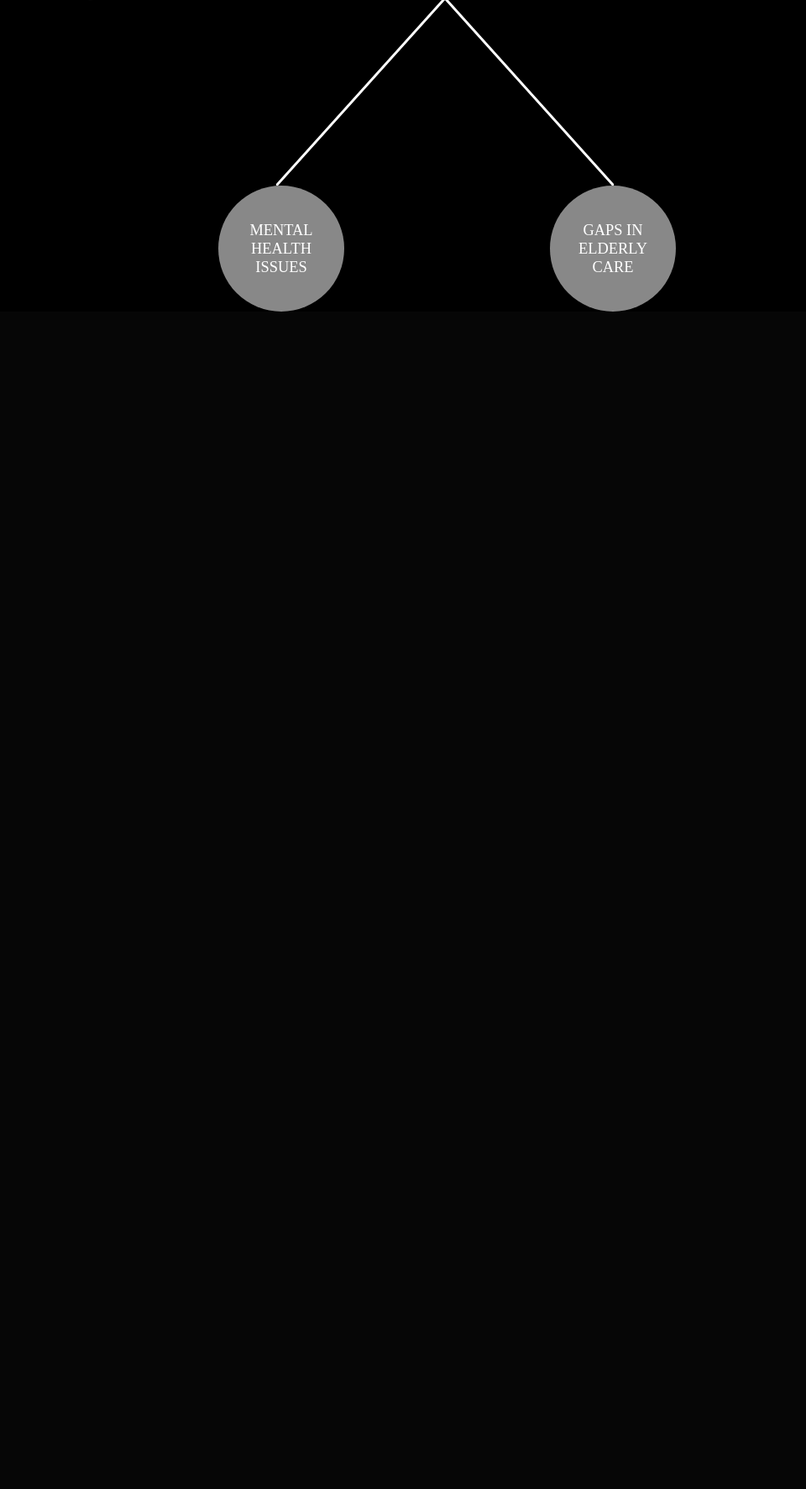
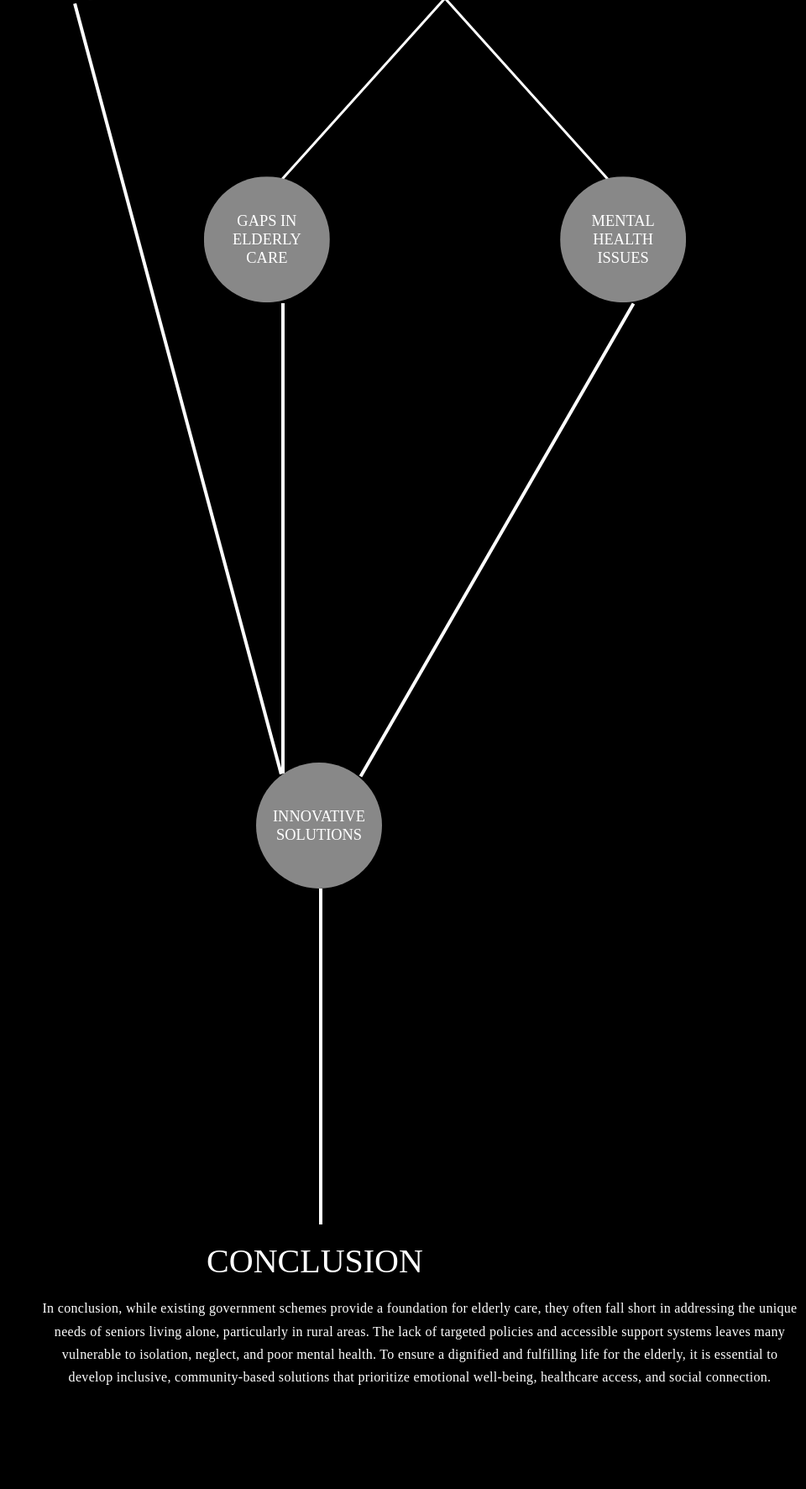
Before and after one commit to prav1111/Elderly-people-therapy, a Python web app: template Templates/home.html in a window 1280 px wide. Shown: the part 2841-4614 px from the top of the page at 84% size, without its empty margins (320-1280 px from the left). Before the commit the page ends 3212 px from the top, so only its background shows below. Run offline with Jinja, Linux system fonts and the light colour scheme; the template is opened without the code that fills it, so the values that code supplies are empty.

Commit message:
nearly done

```diff
--- a/Templates/home.html
+++ b/Templates/home.html
@@ -37,19 +37,32 @@
         centers.
       </p>
       <div class="button-container">
-        <button class="content-button learn-more">Learn More</button>
+        <button class="content-button learn-more" id="learn-more-btn">
+          Learn More
+        </button>
         <button class="content-button solution">The Solution</button>
       </div>
-      <div class="challenge-section">
+      <img
+        src="Elder guy smiling.png"
+        alt="Elderly Guy Smiling"
+        class="gpt-image-right"
+      />
+      <div class="challenge-section" id="challenge-section">
         <h2 class="challenge-title">Challenge Of Elderly Care In India</h2>
         <div class="problem-label">The Problem</div>
         <div class="info-note">
-          <em>(click the spheres for more information)</em>
+          <em>(click the circles for more information)</em>
         </div>
         <div class="v-lines">
           <div class="v-circle left">
             <div class="sphere-text">INDIAS INCREASING ELDERLY POPULATION</div>
           </div>
+          <div class="vertical-line vertical-line-india"></div>
+          <img
+            src="ChatGPT Image May 14, 2025, 08_59_12 PM.png"
+            alt="ChatGPT"
+            class="gpt-image-left"
+          />
           <div class="v-circle right">
             <div class="sphere-text">SOCIAL ISOLATION AND LONELINESS</div>
           </div>
@@ -57,10 +70,16 @@
             <div class="v-circle branch left">
               <div class="sphere-text">MENTAL HEALTH ISSUES</div>
             </div>
+            <div class="vertical-line vertical-line-left"></div>
             <div class="v-circle branch right">
               <div class="sphere-text">GAPS IN ELDERLY CARE</div>
             </div>
+            <div class="vertical-line vertical-line-right"></div>
           </div>
+          <div class="v-circle end-circle">
+            <div class="sphere-text">INNOVATIVE SOLUTIONS</div>
+          </div>
+          <div class="vertical-line vertical-line-innovative"></div>
         </div>
       </div>
     </div>
@@ -146,6 +165,38 @@
       </div>
     </div>
 
+    <div class="popup-overlay" id="popupOverlayInnovative"></div>
+    <div class="popup" id="innovativePopup">
+      <button class="popup-close" id="popupCloseInnovative">&times;</button>
+      <div class="popup-content">
+        <div class="popup-text">
+          These challenges highlight the urgent need for innovative solutions to
+          support the emotional and psychological well-being of the elderly. One
+          promising approach is the implementation of AI-driven conversational
+          agents, which can provide seniors with a sense of companionship and
+          daily engagement. These virtual assistants can offer meaningful
+          conversation, reminders, mental exercises, and even detect early signs
+          of emotional distress. For older adults living alone or in old age
+          homes—especially in rural or under-resourced areas—such technology
+          could significantly reduce feelings of loneliness and isolation,
+          ultimately enhancing their mental health and overall quality of life.
+        </div>
+      </div>
+    </div>
+
+    <div class="vertical-line vertical-line-innovative"></div>
+    <h2 class="conclusion-header">CONCLUSION</h2>
+    <p class="conclusion-text">
+      In conclusion, while existing government schemes provide a foundation for
+      elderly care, they often fall short in addressing the unique needs of
+      seniors living alone, particularly in rural areas. The lack of targeted
+      policies and accessible support systems leaves many vulnerable to
+      isolation, neglect, and poor mental health. To ensure a dignified and
+      fulfilling life for the elderly, it is essential to develop inclusive,
+      community-based solutions that prioritize emotional well-being, healthcare
+      access, and social connection.
+    </p>
+
     <canvas id="bgCanvas"></canvas>
     <script src="particles.js"></script>
     <script src="scroll-animation.js"></script>
--- a/Templates/particles.js
+++ b/Templates/particles.js
@@ -38,7 +38,7 @@
         // Reset to a random position within the canvas
         this.x = Math.random() * canvas.width;
         this.y = Math.random() * canvas.height;
-        this.size = Math.random() * 3 + 1;
+        this.size = Math.random() * 0.5+1;
         this.speedX = Math.random() * 2 - 1;
         this.speedY = Math.random() * 2 - 1;
         this.opacity = Math.random() * 0.5 + 0.2;
--- a/Templates/scroll-animation.js
+++ b/Templates/scroll-animation.js
@@ -80,4 +80,37 @@
       overlayGaps.classList.remove('show');
     });
   }
+
+  // Innovative Solutions end-circle popup
+  const innovativeCircle = document.querySelector('.v-circle.end-circle');
+  const innovativePopup = document.getElementById('innovativePopup');
+  const overlayInnovative = document.getElementById('popupOverlayInnovative');
+  const closeBtnInnovative = document.getElementById('popupCloseInnovative');
+
+  if (innovativeCircle && innovativePopup && overlayInnovative && closeBtnInnovative) {
+    innovativeCircle.addEventListener('click', function(e) {
+      innovativePopup.classList.add('show');
+      overlayInnovative.classList.add('show');
+    });
+    closeBtnInnovative.addEventListener('click', function() {
+      innovativePopup.classList.remove('show');
+      overlayInnovative.classList.remove('show');
+    });
+    overlayInnovative.addEventListener('click', function() {
+      innovativePopup.classList.remove('show');
+      overlayInnovative.classList.remove('show');
+    });
+  }
+
+  // Smooth scroll with offset for Learn More button
+  const learnMoreBtn = document.getElementById('learn-more-btn');
+  if (learnMoreBtn) {
+    learnMoreBtn.addEventListener('click', function(e) {
+      e.preventDefault();
+      const target = document.getElementById('challenge-section');
+      const yOffset = 550;//ased negative value for more space above
+      const y = target.getBoundingClientRect().top + window.pageYOffset + yOffset;
+      window.scrollTo({ top: y, behavior: 'smooth' });
+    });
+  }
 });
--- a/Templates/styles.css
+++ b/Templates/styles.css
@@ -257,25 +257,6 @@
     transform: translateX(-50%) rotate(45deg) translateY(300px) rotate(-45deg);
 }
 
-.v-lines-branch {
-    position: relative;
-    width: 300px;
-    height: 300px;
-    margin: 0 auto;
-}
-.v-circle.branch.left {
-    position: absolute;
-    left: -120px;
-    top: 223px;
-    transform: none;
-}
-.v-circle.branch.right {
-    position: absolute;
-    left: 275px;
-    top: 223px;
-    transform: none;
-}
-
 .v-circle.branch.left, .v-circle.branch.right {
     pointer-events: auto;
 }
@@ -417,3 +398,97 @@
     left: 50%;
     transform: translateX(-50%) rotate(42deg);
 }
+
+.vertical-line {
+    position: absolute;
+    width: 4px;
+    height: 120px;
+    background: #fff;
+    z-index: 1;
+}
+
+.vertical-line-left {
+    left: -45px;
+    top: 363px;
+    height: 560px;
+}
+
+.vertical-line-right {
+    left: 210px;
+    top: 320px;
+    transform:rotate(30deg);
+    height:650px;
+}
+
+.v-circle.end-circle {
+    position: absolute;
+    width: 150px;
+    height: 150px;
+    background: #888;
+    border-radius: 50%;
+    top:1270px;
+    z-index: 2;
+    left:135px;
+}
+
+.vertical-line-innovative {
+    position: absolute;
+    width: 4px;
+    height: 400px;
+    background: #fff;
+    z-index: 1;
+    left: 210px;
+    top: 1420px;
+}
+
+.vertical-line-india {
+    position: absolute;
+    width: 4px;
+    height:950px;
+    background: #fff;
+    z-index: 1;
+    left: 40px;
+    top: 350px;
+    transform:rotate(-15deg);
+}
+
+.conclusion-header {
+    color: #fff;
+    text-align: center;
+    font-size: 2.5rem;
+    margin-top:1500px;
+    margin-left:110px;
+    font-family: "Times New Roman", sans-serif;
+
+    font-weight: normal;
+}
+
+.conclusion-text {
+    color: #fff;
+    text-align: center;
+    font-size: 1rem;
+    max-width: 900px;
+    margin: 10px 0 0 370px;
+    font-family: "Times New Roman", Times, serif;
+    line-height: 1.7;
+    letter-spacing: 0.02em;
+    padding-bottom: 120px;
+}
+
+.gpt-image-left {
+    position: absolute;
+    left: -500px;
+    top: -960px;
+    width: 400px;
+    z-index: 10;
+    border-radius: 20px;
+}
+
+.gpt-image-right {
+    position: absolute;
+    right: 100px;
+    top: 1600px;
+    width: 450px;
+    z-index: 10;
+    border-radius: 20px;
+}
```
Also changed, not shown: Templates/ChatGPT Image May 14, 2025, 08_59_12 PM.png (added), Templates/Elder guy smiling.png (added).
